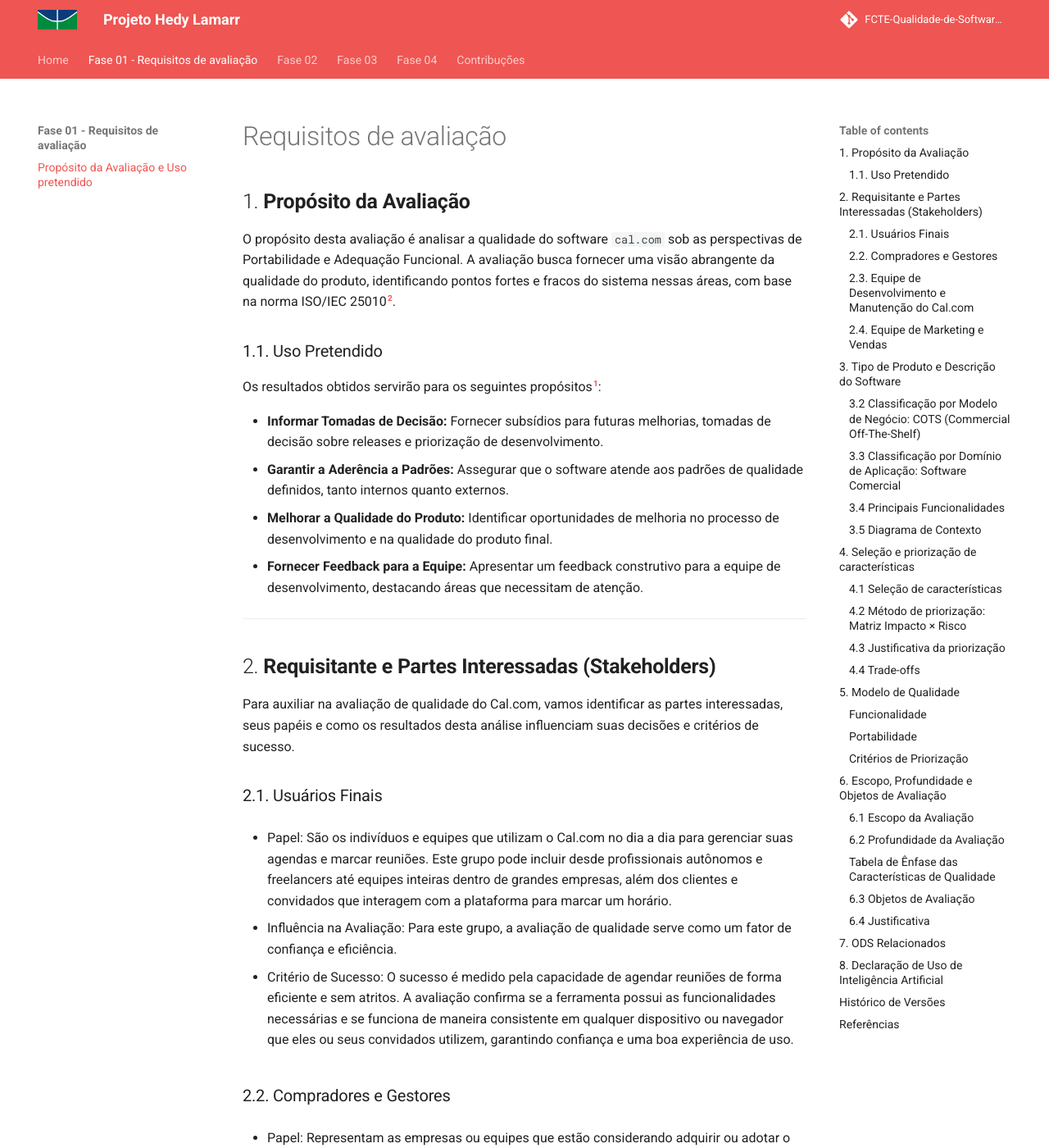
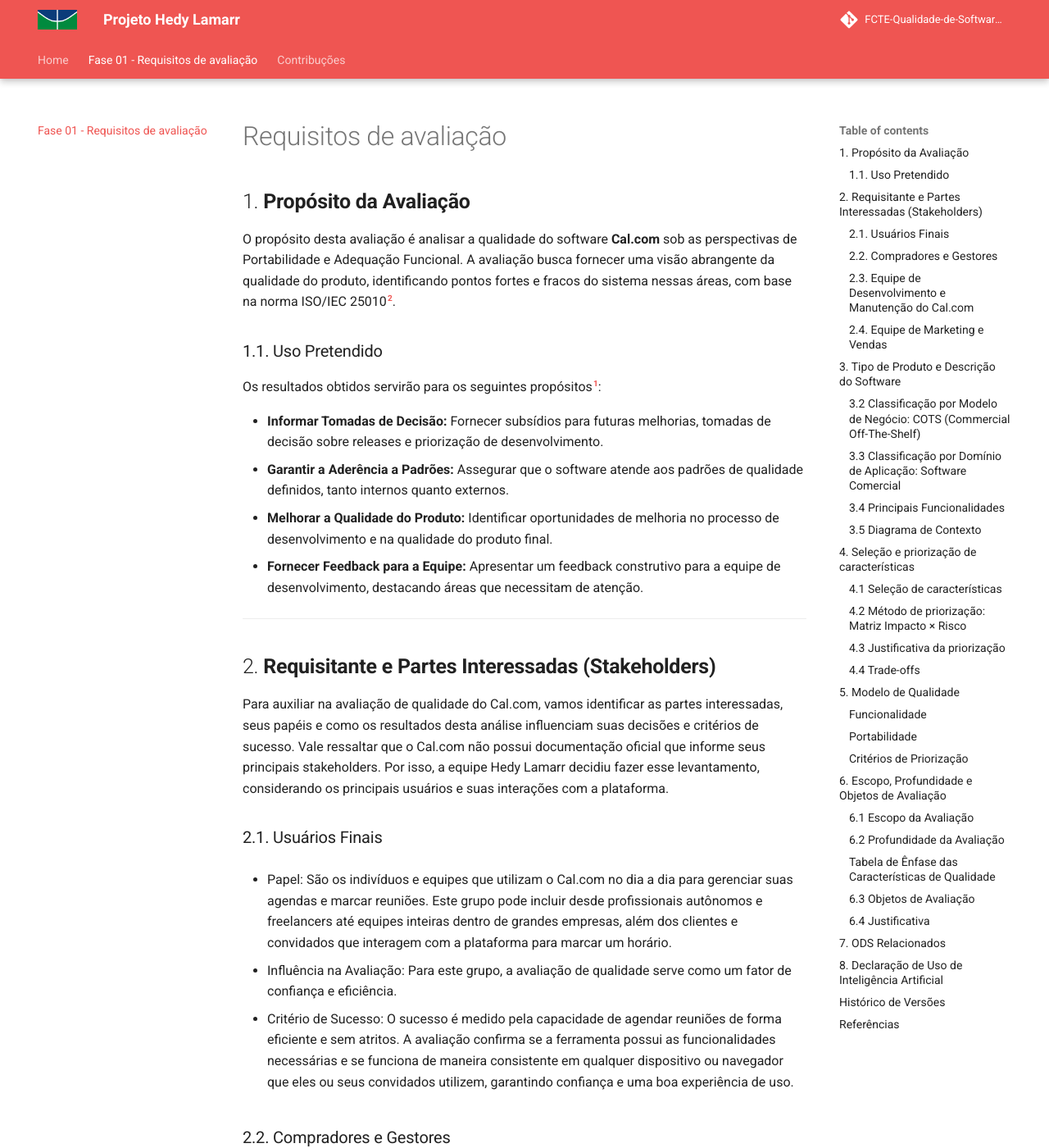
Before and after one commit to FCTE-Qualidade-de-Software-1/2025-2_T01_HEDDY-LAMAR, an MkDocs documentation site: the page built from docs/fase_1/01_proposito.md, in a window 1280 px wide and 1400 px high. Shown: the whole window at 82% size. Built offline with MkDocs 1.6.1 and Material for MkDocs 9.7.7, drawn with Linux system fonts in a browser that asks for light colours; comment, search, counter and statistics services are not loaded; some of the changed text lies outside the part shown.

```diff
--- a/docs/fase_1/01_proposito.md
+++ b/docs/fase_1/01_proposito.md
@@ -2,7 +2,7 @@
 
 ## 1. **Propósito da Avaliação**
 
-O propósito desta avaliação é analisar a qualidade do software `cal.com` sob as perspectivas de Portabilidade e Adequação Funcional. A avaliação busca fornecer uma visão abrangente da qualidade do produto, identificando pontos fortes e fracos do sistema nessas áreas, com base na norma ISO/IEC 25010[^2].
+O propósito desta avaliação é analisar a qualidade do software **Cal.com** sob as perspectivas de Portabilidade e Adequação Funcional. A avaliação busca fornecer uma visão abrangente da qualidade do produto, identificando pontos fortes e fracos do sistema nessas áreas, com base na norma ISO/IEC 25010[^2].
 
 ### 1.1. Uso Pretendido
 
@@ -17,7 +17,7 @@ Os resultados obtidos servirão para os seguintes propósitos[^1]:
 
 ## 2. **Requisitante e Partes Interessadas (Stakeholders)**
 
-Para auxiliar na avaliação de qualidade do Cal.com, vamos identificar as partes interessadas, seus papéis e como os resultados desta análise influenciam suas decisões e critérios de sucesso.
+Para auxiliar na avaliação de qualidade do Cal.com, vamos identificar as partes interessadas, seus papéis e como os resultados desta análise influenciam suas decisões e critérios de sucesso. Vale ressaltar que o Cal.com não possui documentação oficial que informe seus principais stakeholders. Por isso, a equipe Hedy Lamarr decidiu fazer esse levantamento, considerando os principais usuários e suas interações com a plataforma.
 
 ### 2.1. Usuários Finais
 
@@ -105,11 +103,11 @@ O diagrama de contexto deixa claro que a qualidade das integrações é tão imp
 
 ## 4. **Seleção e priorização de características**
 
-No presente trabalho, foram avaliadas diferentes características de qualidade da norma **SQUARE** com o objetivo de selecionar e priorizar aquelas mais relevantes para análise do software **cal.com**.
+No presente trabalho, foram avaliadas diferentes características de qualidade da norma **SQUARE** com o objetivo de selecionar e priorizar aquelas mais relevantes para análise do software **Cal.com**.
 
 ### 4.1 Seleção de características
 
-O *cal.com* é um sistema web para agendamento de reuniões que depende de integração com outros calendários e de acesso multiplataforma. Considerando esse contexto e o perfil dos usuários (corporativos e pessoais, com acesso via desktop e dispositivos móveis), foram inicialmente consideradas todas as características da norma SQUARE, por refletirem os fatores críticos de sucesso do software:
+O *Cal.com* é um sistema web para agendamento de reuniões que depende de integração com outros calendários e de acesso multiplataforma. Considerando esse contexto e o perfil dos usuários (corporativos e pessoais, com acesso via desktop e dispositivos móveis), foram inicialmente consideradas todas as características da norma SQUARE, por refletirem os fatores críticos de sucesso do software:
 
 - **Adequação funcional** – fornecer corretamente as funções de agendamento e integração com serviços externos.
 - **Eficiência de desempenho** – otimizar tempo de resposta e uso de recursos do sistema.
@@ -146,12 +144,12 @@ A pontuação final (I × R) permitiu ordenar as características por prioridade
 
 ### 4.3 Justificativa da priorização
 
-- **Adequação funcional** apresentou a maior prioridade (20 pontos). Isso ocorre porque o *cal.com* depende diretamente do correto funcionamento de suas funções principais — criação de reuniões, sincronização com calendários externos e envio de convites. Uma falha nessa característica comprometeria imediatamente a utilidade do software.
+- **Adequação funcional** apresentou a maior prioridade (20 pontos). Isso ocorre porque o *Cal.com* depende diretamente do correto funcionamento de suas funções principais — criação de reuniões, sincronização com calendários externos e envio de convites. Uma falha nessa característica comprometeria imediatamente a utilidade do software.
 - **Portabilidade** ficou em segundo lugar (16 pontos), refletindo a necessidade de que o sistema seja acessível em diferentes dispositivos e navegadores, essencial para ampliar a base de usuários.
 - Características como **compatibilidade**, **usabilidade** e **segurança** também apresentaram relevância (12 pontos cada), mas foram consideradas secundárias neste contexto, pois impactam menos diretamente o sucesso imediato do software.
 - **Confiabilidade**, **eficiência de desempenho** e **manutenibilidade** tiveram menor prioridade. Isso não significa que sejam irrelevantes, apenas que apresentam menor risco imediato de comprometer o uso do sistema, podendo ser tratadas de forma incremental.
 
-Além disso, a análise considera que mudanças no contexto de uso poderiam alterar a priorização. Por exemplo, se o *cal.com* fosse implantado em empresas com políticas rígidas de segurança, a característica **Segurança** poderia receber maior impacto e risco, subindo na matriz e podendo se tornar prioritária.
+Além disso, a análise considera que mudanças no contexto de uso poderiam alterar a priorização. Por exemplo, se o *Cal.com* fosse implantado em empresas com políticas rígidas de segurança, a característica **Segurança** poderia receber maior impacto e risco, subindo na matriz e podendo se tornar prioritária.
 
 ### 4.4 Trade-offs
 
@@ -161,7 +159,7 @@ A priorização demonstra que a ênfase deve estar em **adequação funcional**
 - A escolha de **portabilidade** em relação a características com pontuação próxima, como **segurança** e **usabilidade**, reflete a importância estratégica de garantir que o software seja amplamente acessível e utilizável em diferentes dispositivos e ambientes.
 - Como trade-off, a ênfase em funcionalidades e portabilidade pode adiar a otimização da experiência do usuário ou reforços de segurança, mas garante primeiro a entrega de valor essencial: fazer o que promete e estar disponível em qualquer lugar.
 
-A análise pela matriz Impacto × Risco justifica a seleção de **adequação funcional** e **portabilidade** como características prioritárias na avaliação do *cal.com*, garantindo tanto a entrega correta das funções quanto a acessibilidade em múltiplos contextos de uso.
+A análise pela matriz Impacto × Risco justifica a seleção de **adequação funcional** e **portabilidade** como características prioritárias na avaliação do *Cal.com*, garantindo tanto a entrega correta das funções quanto a acessibilidade em múltiplos contextos de uso.
 
 ---
 
--- a/mkdocs.yml
+++ b/mkdocs.yml
@@ -24,14 +24,11 @@ theme:
     - content.tabs.link
     - content.code.copy
     - content.code.annotate
+    - navigation.tabs.sticky
 
 nav:
   - Home: index.md
-  - "Fase 01 - Requisitos de avaliação":
-    - "Propósito da Avaliação e Uso pretendido": fase_1/01_proposito.md
-  - "Fase 02": fase_2/index.md
-  - "Fase 03": fase_3/index.md
-  - "Fase 04": fase_4/index.md
+  - "Fase 01 - Requisitos de avaliação": fase_1/01_proposito.md
   - "Contribuções": contribuicao/fase_1.md
 
 plugins:
```
Also changed, not shown: other parts of docs/fase_1/01_proposito.md (+1 -3 lines), docs/contribuicao/fase_1.md (+1 -1 lines), docs/index.md (+23 -26 lines).
